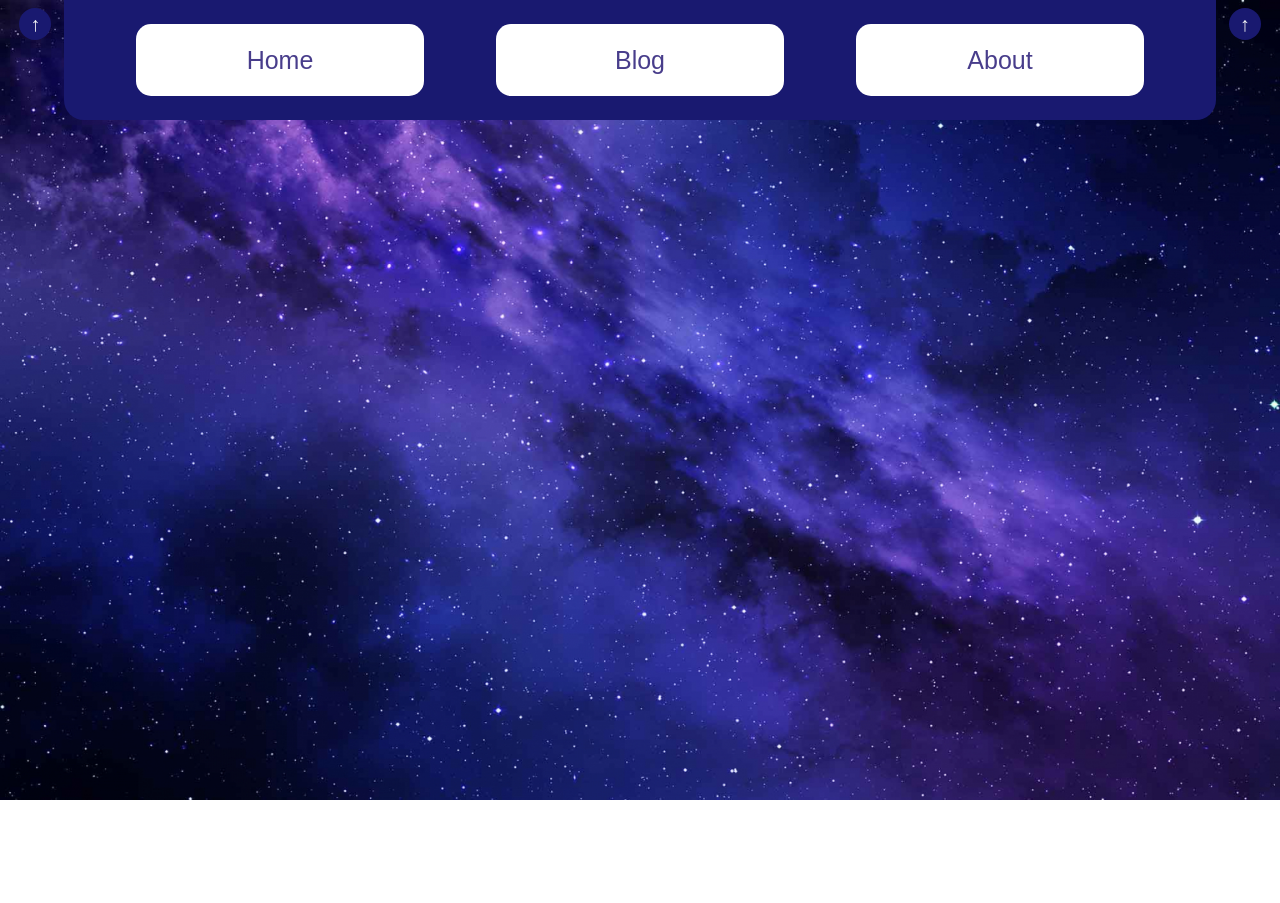
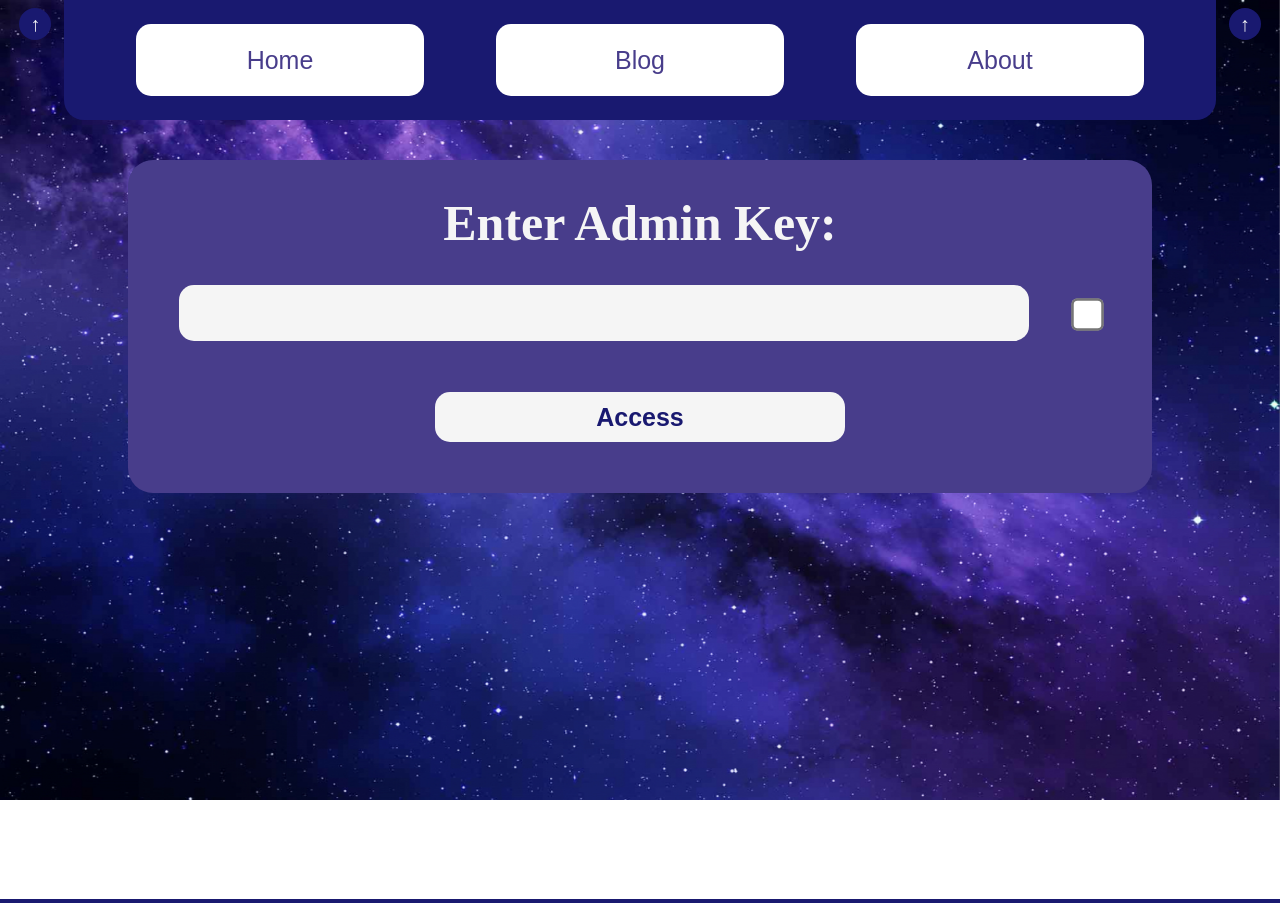
Before and after one commit to ArcImperium/website, a React (Vite) app in the folder frontend/: page /admin in a window 1280 px wide. Before the commit this address had no page. Shown: the top 903 px of the page. Before the commit the page ends 800 px from the top, so only its background shows below. Built offline with nearby package versions, Linux system fonts and the light colour scheme.

Commit message:
Started work on admin. This is for creating and editing posts. I don't want anyone else doing this.

```diff
--- a/frontend/src/About.jsx
+++ b/frontend/src/About.jsx
@@ -1,4 +1,3 @@
-import './About.css'
 import {useEffect} from "react"
 import Foot from './Foot.jsx'
 
@@ -10,7 +9,22 @@ function About() {
     return(
         <>
         <div className="everything-container">
-            <div className="info"></div>
+            <div className="info">
+                <h1 className="heading">General Information</h1>
+                <h2 className="subheading">Name</h2>
+                <p className="text">Eli Peters</p>
+                <h2 className="subheading">Birthday</h2>
+                <p className="text">August 2, 2009</p>
+            </div>
+            <div className="info">
+                <h1 className="heading">Education</h1>
+                <h2 className="subheading">School</h2>
+                <p className="text">Franklin County High School (Class of 2027)<br/>
+                Roanoke Valley Governor's School (Class of 2027)</p>
+                <h2 className="subheading">Code</h2>
+                <p className="text">Self-Taught<br/>
+                Python, Javascript, React, HTML/CSS</p>
+            </div>
             <Foot/>
         </div>
         </>
--- /dev/null
+++ b/frontend/src/Admin.css
@@ -0,0 +1,82 @@
+.admin-container {
+    width: 80%;
+    margin-left: 10%;
+    margin-bottom: 5%;
+
+    background-color: darkslateblue;
+    border-radius: 25px;
+    color: whitesmoke;
+}
+
+.admin-instruction {
+    font-size: 50px;
+    text-align: center;
+}
+
+.password-container {
+    display: flex;
+    flex-direction: horizontal;
+}
+
+.input-pass {
+    width: 80%;
+    height: 50px;
+    margin-left: 5%;
+    margin-bottom: 5%;
+
+    font-size: 25px;
+    padding-left: 25px;
+    border-color: transparent;
+    border-radius: 15px;
+    background-color: whitesmoke;
+    color: midnightblue;
+}
+.input-pass.warn {
+    color: darkred;
+    font-weight: bold;
+}
+
+.show-pass {
+    transform: scale(2.5);
+    margin-left: 5%;
+    margin-bottom: 5%;
+}
+
+input[type="checkbox"] {
+    accent-color: midnightblue;
+}
+
+.check-pass {
+    width: 40%;
+    height: 50px;
+    margin-left: 30%;
+    margin-bottom: 5%;
+
+    border-radius: 15px;
+    background-color: whitesmoke;
+    border-color: transparent;
+    color: midnightblue;
+    font-size: 25px;
+    font-weight: bold;
+}
+
+.admin-option-container {
+    display: flex;
+    flex-direction: horizontal;
+}
+
+.admin-option {
+    width: calc(100% / 3);
+    aspect-ratio: 1/1;
+    margin-left: calc(100% / 9);
+    margin-bottom: 50px;
+
+    text-align: center;
+    background-color: darkslateblue;
+    border-radius: 25px;
+
+    display: flex;
+    flex-direction: column;
+    justify-content: center;
+    align-items: center;
+}
--- /dev/null
+++ b/frontend/src/Admin.jsx
@@ -0,0 +1,50 @@
+import './Admin.css'
+import {useState} from "react"
+import Foot from './Foot.jsx'
+
+function Admin({admin, setAdmin, pass, SetPass}) {
+    const [enterPass, setEnterPass] = useState("")
+    const [showPass, setShowPass] = useState(false)
+    const [createPost, setCreatePost] = useState(false)
+    const [showWarning, setShowWarning] = useState(false)
+
+    function checkPass() {
+        if (enterPass === pass) {
+            setAdmin(true)
+        }
+        else {
+            setShowWarning(true)
+            setTimeout(() => {setShowWarning(false)}, 2000)
+        }
+    }
+
+    return(
+        <>
+        <div className="everything-container">
+            {(!admin && !createPost) && (<>
+                <div className="admin-container">
+                        <h1 className="admin-instruction">Enter Admin Key:</h1>
+                        <div className="password-container">
+                            {!showWarning && (<input className="input-pass" type={showPass ? "text" : "password"} value={enterPass} onChange={(e) => {setEnterPass(e.target.value)}}/>)}
+                            {showWarning && (<input className="input-pass warn" type="text" value={"Incorrect"}/>)}
+                            <input className="show-pass" type="checkbox" value={showPass} onChange={() => {setShowPass(prev => !prev)}}/>
+                        </div>
+                        <button className="check-pass" onClick={() => {checkPass()}}>Access</button>
+                </div>
+            </>)}
+            {(admin && !createPost) && (<>
+                <div className="admin-option-container">
+                    <div className="admin-option" onClick={() => {setCreatePost(true)}}><h1 className="heading">Create Post</h1></div>
+                    <div className="admin-option"><h1 className="heading">Edit Post</h1><h2 className="subheading">Under Construction</h2></div>
+                </div>
+            </>)}
+            {createPost && (<>
+
+            </>)}
+            <Foot/>
+        </div>
+        </>
+    )
+}
+
+export default Admin
--- a/frontend/src/App.css
+++ b/frontend/src/App.css
@@ -18,6 +18,7 @@ html::-webkit-scrollbar {
 .info {
     width: 80%;
     margin-left: 10%;
+    margin-bottom: 5%;
 
     background-color: darkslateblue;
     border-radius: 25px;
@@ -27,16 +28,19 @@ html::-webkit-scrollbar {
 .heading {
     font-size: 40px;
     text-align: center;
+    color: whitesmoke;
 }
 
 .subheading {
     font-size: 30px;
     padding-left: 25px;
+    color: whitesmoke;
 }
 
 .text {
     font-size: 20px;
     padding-left: 25px;
+    color: whitesmoke;
 }
 
 .everything-container {
--- a/frontend/src/App.jsx
+++ b/frontend/src/App.jsx
@@ -6,10 +6,13 @@ import Home from './Home.jsx'
 import Blog from './Blog.jsx'
 import Post from './Post.jsx'
 import About from './About.jsx'
+import Admin from './Admin.jsx'
 import Background from './assets/background.jpg'
 
 function App() {
   const [head, setHead] = useState(true)
+  const [admin, setAdmin] = useState(false)
+  const [pass, setPass] = useState("admin")
 
   return (
     <>
@@ -21,6 +24,7 @@ function App() {
         <Route path="/blog" element={<Blog/>}/>
         <Route path="/about" element={<About/>}/>
         <Route path="/blog/:id" element={<Post/>}/>
+        <Route path="/admin" element={<Admin admin={admin} setAdmin={setAdmin} pass={pass} setPass={setPass}/>}/>
       </Routes>
     </Router>
     </>
--- a/frontend/src/Foot.css
+++ b/frontend/src/Foot.css
@@ -1,4 +1,5 @@
 .foot {
+    position: relative;
     width: 100%;
     left: 0;
     bottom: 0;
@@ -12,3 +13,11 @@
     margin-left: 5%;
     font-size: 25px;
 }
+
+.icon {
+    position: absolute;
+    height: 80%;
+    width: auto;
+    top: 10%;
+    right: 5%;
+}
--- a/frontend/src/Foot.jsx
+++ b/frontend/src/Foot.jsx
@@ -1,11 +1,16 @@
 import './Foot.css'
 import {useState} from "react"
+import {useNavigate} from 'react-router-dom'
+import SpaceShip from './assets/spaceship.png'
 
 function Foot() {
+    const nav = useNavigate()
+
     return(
         <>
         <div className="foot">
             <h1 className="foot-text">©{new Date().getFullYear()} Eli Peters</h1>
+            <img src={SpaceShip} className="icon" onClick={() => {nav('/admin')}}/>
         </div>
         </>
     )
--- a/frontend/src/Home.jsx
+++ b/frontend/src/Home.jsx
@@ -1,4 +1,3 @@
-import './Home.css'
 import {useEffect} from "react"
 import Foot from './Foot.jsx'
 
--- a/frontend/src/Post.jsx
+++ b/frontend/src/Post.jsx
@@ -1,6 +1,7 @@
 import './Blog.css'
 import {useParams} from "react-router-dom"
 import {useState, useEffect} from "react"
+import Foot from './Foot.jsx'
 
 function Post() {
     const [post, setPost] = useState(null)
@@ -20,10 +21,13 @@ function Post() {
 
     return(
         <>
-        <div className="info">
-            <h1 className="title">{post.title}</h1>
-            <h2 className="date">{post.date}</h2>
-            <p className="text">{post.content}</p>
+        <div className="everything-container">
+            <div className="info">
+                <h1 className="title">{post.title}</h1>
+                <h2 className="date">{post.date}</h2>
+                <p className="text">{post.content}</p>
+            </div>
+            <Foot/>
         </div>
         </>
     )
```
Also changed, not shown: frontend/src/About.css (deleted), frontend/src/Home.css (deleted), frontend/src/assets/spaceship.png (added).
